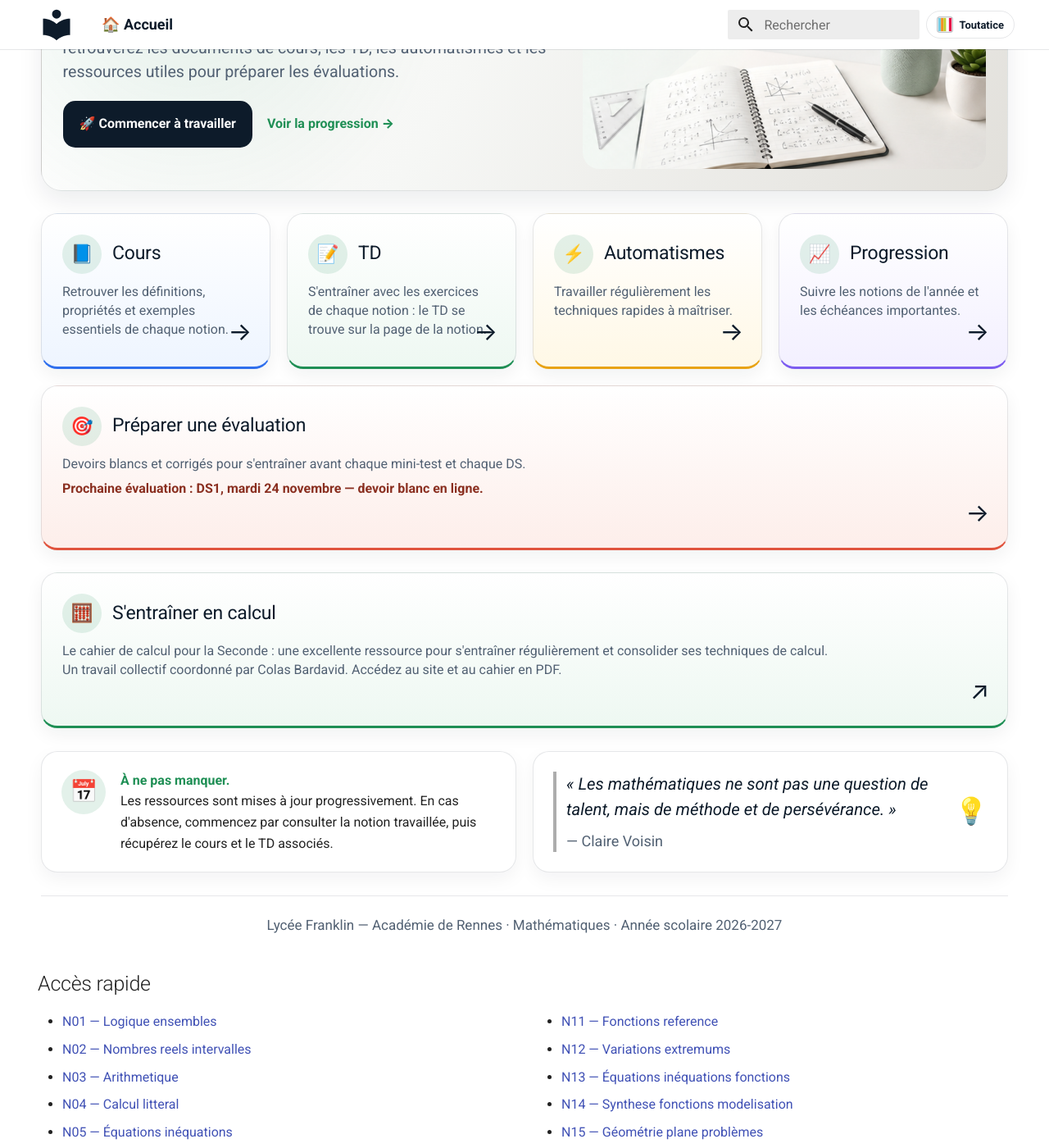
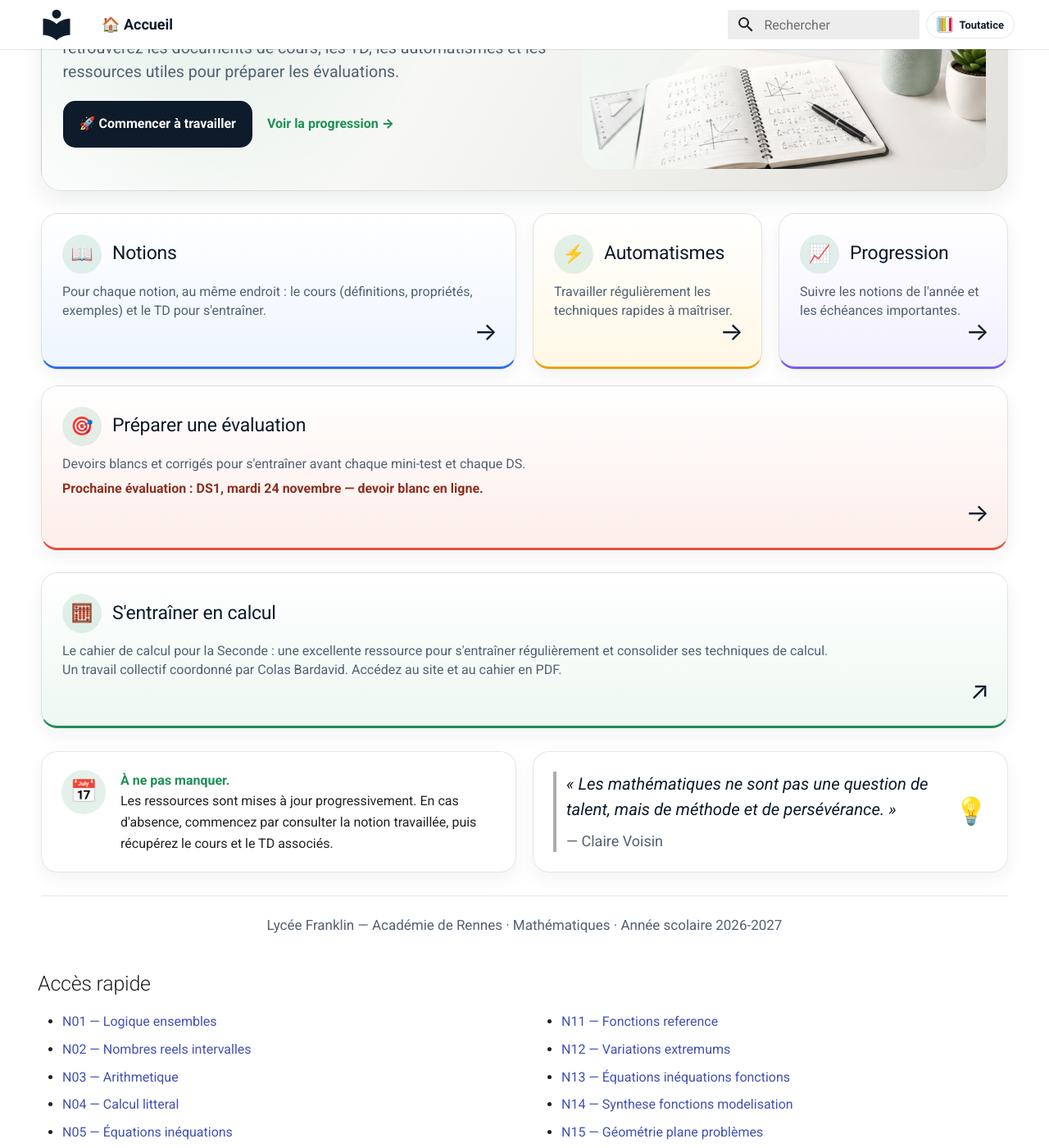
Before and after one commit to vnicolle56610/maths-seconde, an MkDocs documentation site: the page built from docs/index.md, in a window 1280 px wide and 1400 px high, scrolled down 364 px. Shown: the whole window at 82% size. Built offline with MkDocs 1.6.1 and Material for MkDocs 9.7.7, drawn with Linux system fonts in a browser that asks for light colours.

Commit message:
Accueil : cartes Cours et TD fusionnées en une carte « Notions »
Carte sur deux colonnes (maths-card--double), pleine largeur sur téléphone.

Co-Authored-By: Claude Opus 5.5 <noreply@anthropic.com>

```diff
--- a/docs/index.md
+++ b/docs/index.md
@@ -29,20 +29,12 @@ hide:
 </section>
 
 <section class="maths-cards">
-  <a class="maths-card maths-card--blue" href="#acces-rapide">
+  <a class="maths-card maths-card--blue maths-card--double" href="#acces-rapide">
     <div class="maths-card-head">
-      <span class="maths-card-icon">📘</span>
-      <h3>Cours</h3>
+      <span class="maths-card-icon">📖</span>
+      <h3>Notions</h3>
     </div>
-    <p>Retrouver les définitions, propriétés et exemples essentiels de chaque notion.</p>
-    <span class="maths-card-arrow">→</span>
-  </a>
-  <a class="maths-card maths-card--green" href="#acces-rapide">
-    <div class="maths-card-head">
-      <span class="maths-card-icon">📝</span>
-      <h3>TD</h3>
-    </div>
-    <p>S'entraîner avec les exercices de chaque notion : le TD se trouve sur la page de la notion.</p>
+    <p>Pour chaque notion, au même endroit : le cours (définitions, propriétés, exemples) et le TD pour s'entraîner.</p>
     <span class="maths-card-arrow">→</span>
   </a>
   <a class="maths-card maths-card--yellow" href="automatismes/">
--- a/docs/stylesheets/extra.css
+++ b/docs/stylesheets/extra.css
@@ -654,3 +654,9 @@
   .frise-barre { margin-right: 0; }
   .frise-periode { font-size: 0.5rem; }
 }
+
+/* Carte sur deux colonnes (ex. « Notions » = cours + TD), pleine largeur sur téléphone. */
+.maths-card--double { grid-column: span 2; }
+@media (max-width: 640px) {
+  .maths-card--double { grid-column: auto; }
+}
--- a/mkdocs.yml
+++ b/mkdocs.yml
@@ -82,7 +82,7 @@ markdown_extensions:
   - pymdownx.arithmatex:
       generic: true
 extra_css:
-  - stylesheets/extra.css?v=2026-10-31
+  - stylesheets/extra.css?v=2026-11-13
   - stylesheets/automatismes.css?v=2026-11-11d
 extra_javascript:
   - javascripts/pdf-new-tab.js
```
